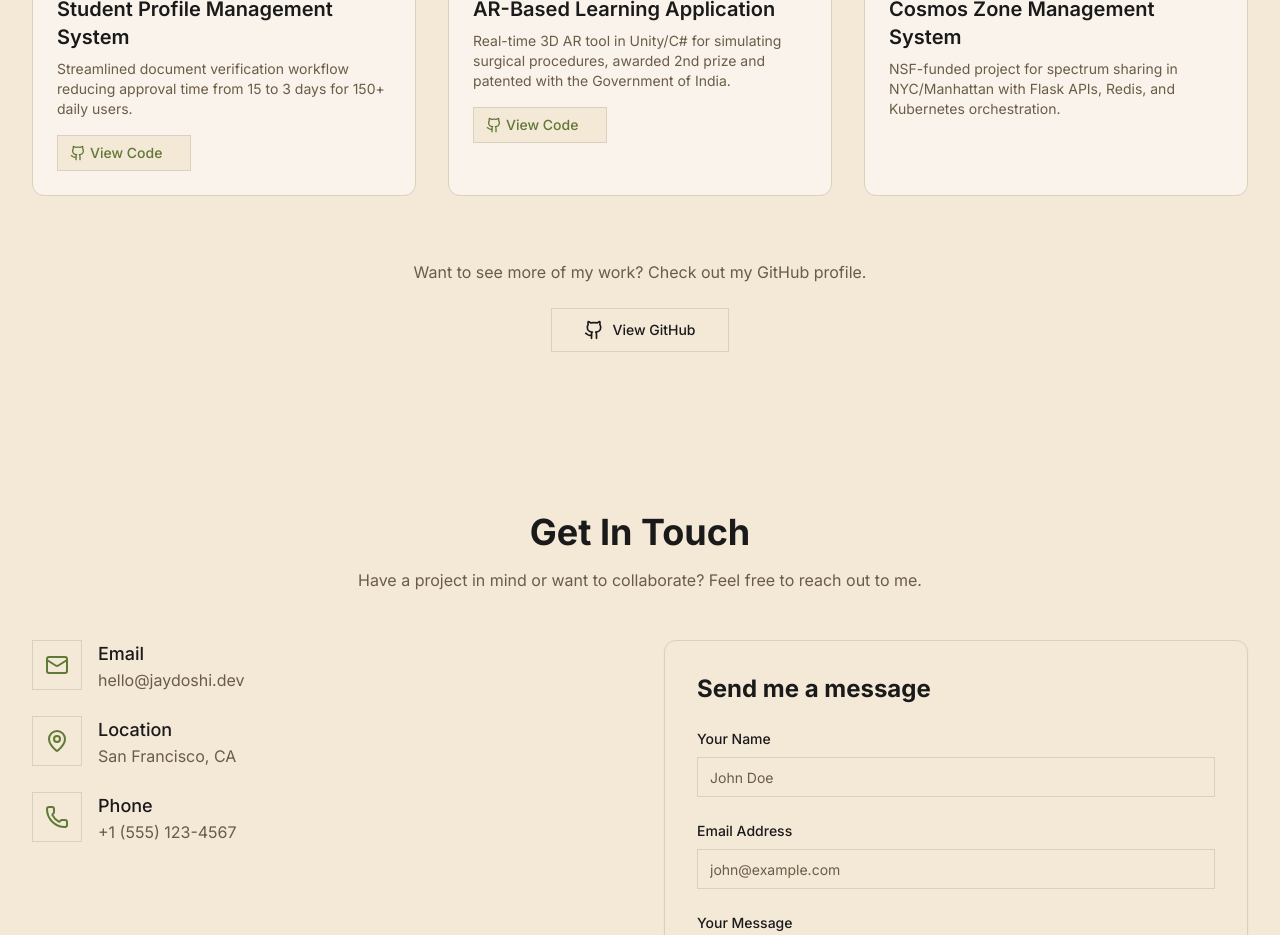
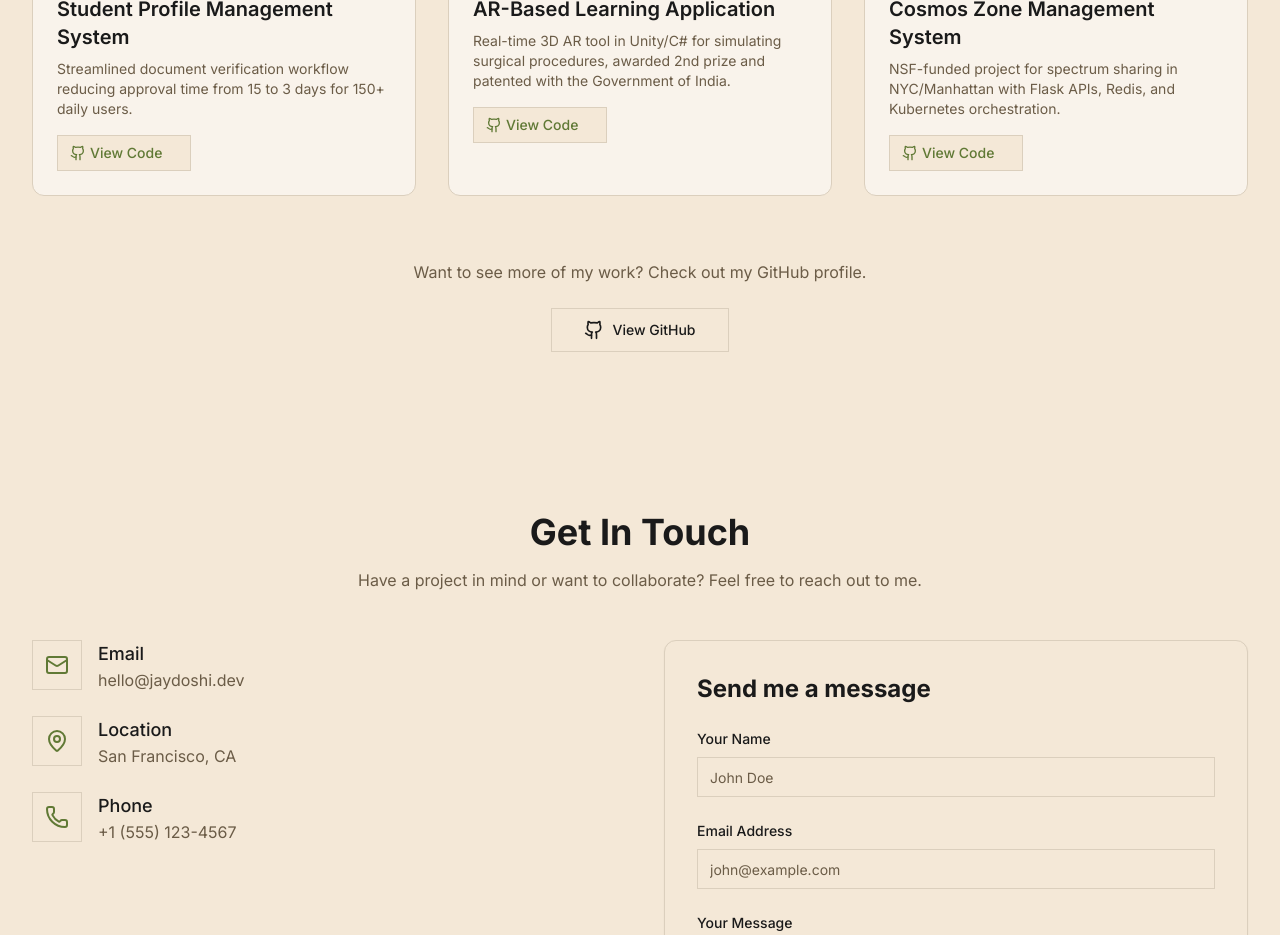
Before and after one commit to jaydoshi33/Portfolio-Website, a Next.js app: page / in a window 1280 px wide. Shown: the part 3720-4655 px from the top of the page. Built offline with nearby package versions, Linux system fonts and the light colour scheme.

Commit message:
Updated project work experience

```diff
--- a/src/components/Work.tsx
+++ b/src/components/Work.tsx
@@ -70,6 +70,7 @@ const projects: Project[] = [
     description: 'NSF-funded project for spectrum sharing in NYC/Manhattan with Flask APIs, Redis, and Kubernetes orchestration.',
     tags: ['Python', 'Flask', 'Redis', 'Kubernetes', 'PostgreSQL'],
     category: 'web',
+    github: 'https://github.com/jaydoshi33/Cosmos-ZoneManagementSystem',
     image: '/cosmos-logo-new.png',
   },
 ];
```
